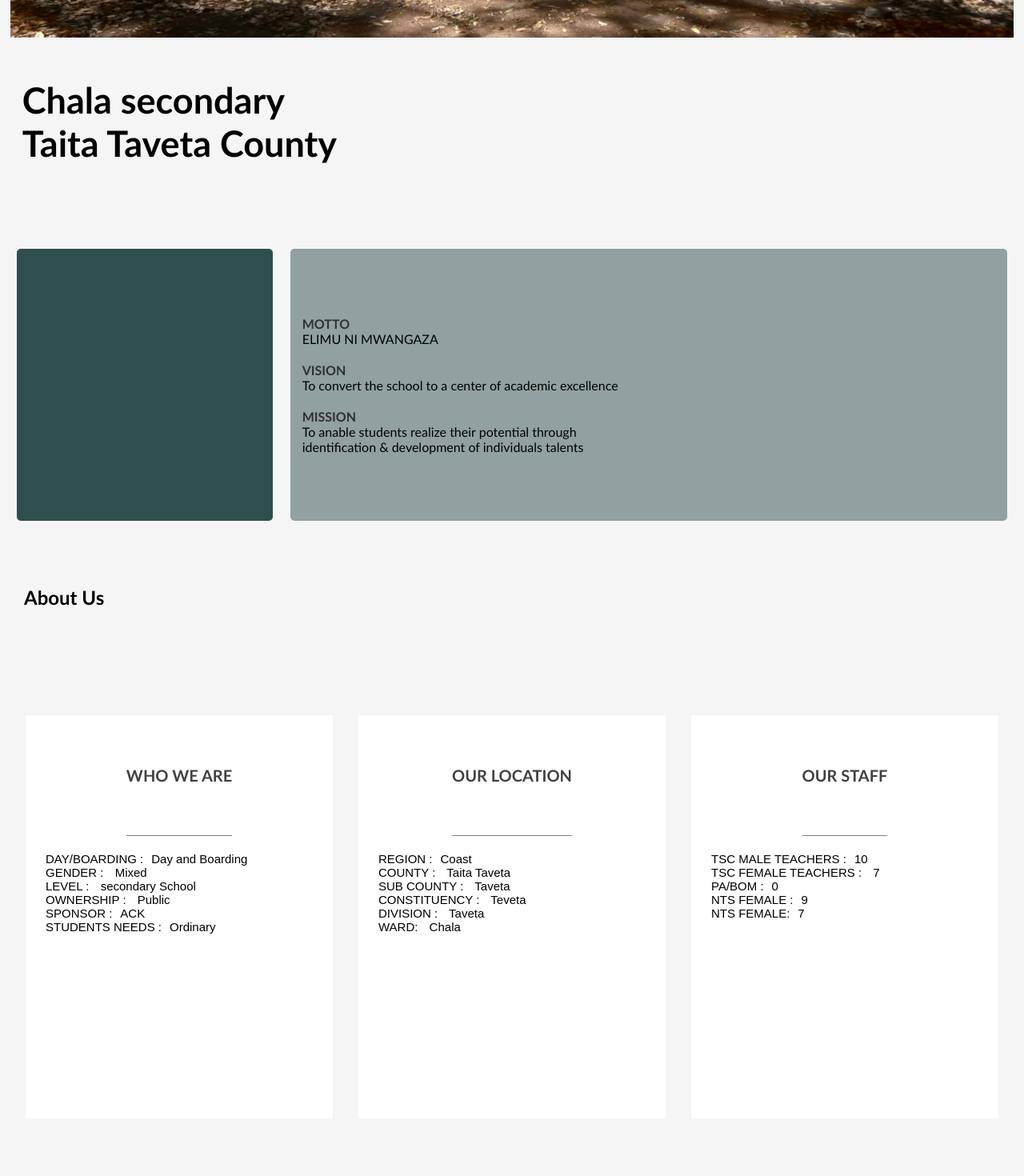
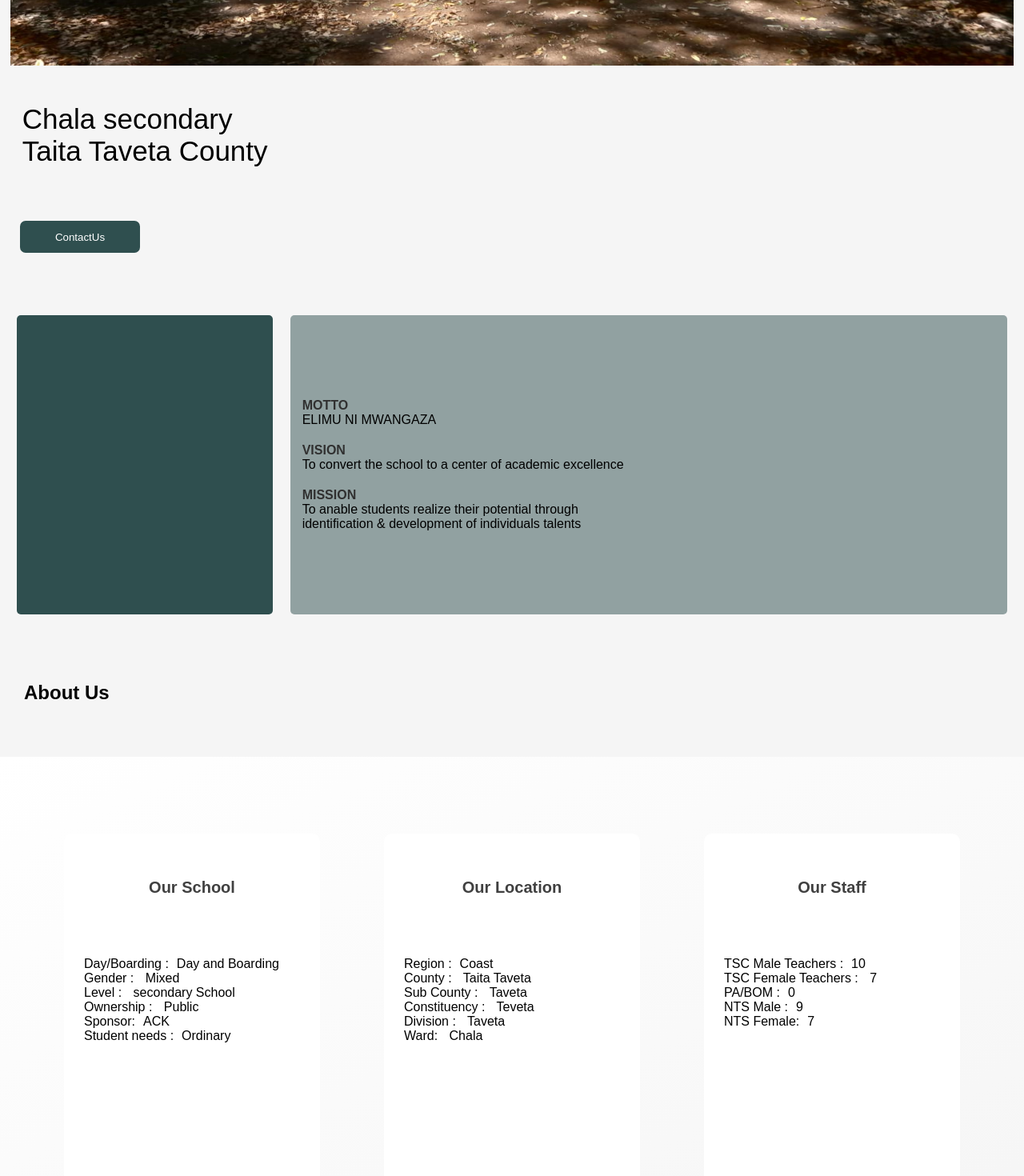
Before and after one commit to amnotperfect/Chala, a Next.js app: page / in a window 1280 px wide. Shown: the part 520-1990 px from the top of the page at 80% size. Built offline with nearby package versions, Linux system fonts and the light colour scheme.

Commit message:
ui updates

```diff
--- a/components/Details.js
+++ b/components/Details.js
@@ -4,69 +4,69 @@ function Details() {
   return (
     <div className={styles.details}>
       <div className={styles.infoCard}>
-        <h1>WHO WE ARE</h1>
+        <h1>Our School</h1>
         <ul>
           <li>
-            <span>DAY/BOARDING :</span>Day and Boarding
+            <span>Day/Boarding :</span>Day and Boarding
           </li>
           <li>
-            <span>GENDER :</span> Mixed
+            <span>Gender :</span> Mixed
           </li>
           <li>
-            <span>LEVEL :</span> secondary School
+            <span>Level :</span> secondary School
           </li>
           <li>
-            <span>OWNERSHIP :</span> Public
+            <span>Ownership :</span> Public
           </li>
           <li>
-            <span>SPONSOR :</span>ACK
+            <span>Sponsor:</span>ACK
           </li>
           <li>
-            <span>STUDENTS NEEDS :</span>Ordinary
+            <span>Student needs :</span>Ordinary
           </li>
         </ul>
       </div>
 
       <div className={styles.infoCard}>
-        <h1>OUR LOCATION</h1>
+        <h1>Our Location</h1>
         <ul>
           <li>
-            <span>REGION :</span>Coast
+            <span>Region :</span>Coast
           </li>
           <li>
-            <span>COUNTY :</span> Taita Taveta
+            <span>County :</span> Taita Taveta
           </li>
           <li>
-            <span>SUB COUNTY :</span> Taveta
+            <span>Sub County :</span> Taveta
           </li>
           <li>
-            <span>CONSTITUENCY :</span> Teveta
+            <span>Constituency :</span> Teveta
           </li>
           <li>
-            <span>DIVISION :</span> Taveta
+            <span>Division :</span> Taveta
           </li>
           <li>
-            <span>WARD:</span> Chala
+            <span>Ward:</span> Chala
           </li>
         </ul>
       </div>
       <div className={styles.infoCard}>
-        <h1>OUR STAFF</h1>
+        <h1>Our Staff</h1>
         <ul>
           <li>
-            <span>TSC MALE TEACHERS :</span>10
+            <span>TSC Male Teachers :</span>10
           </li>
           <li>
-            <span>TSC FEMALE TEACHERS :</span> 7
+            <span>TSC Female Teachers :</span> 7
           </li>
           <li>
             <span>PA/BOM :</span>0
           </li>
           <li>
-            <span>NTS FEMALE :</span>9
+            <span>NTS Male :</span>9
           </li>
           <li>
-            <span>NTS FEMALE:</span>7
+            <span>NTS Female:</span>7
           </li>
         </ul>
       </div>
--- a/components/Footer.js
+++ b/components/Footer.js
@@ -19,7 +19,6 @@ const Footer = () => {
           </li>
         </ul>
       </section>
-      <section></section>
     </div>
   );
 };
--- a/components/Nav.js
+++ b/components/Nav.js
@@ -7,6 +7,9 @@ function PopUpMenu() {
     <div className={styles.popUpMenu}>
       <li>
         <Link href="/Departments">Departments</Link>
+      </li>
+      <li>
+        <Link href="/Departments">Facilities </Link>
       </li>
       <li>
         <Link href="Management">Management</Link>
@@ -29,9 +32,6 @@ function Nav() {
         <li>
           <Link href="/Gallery">Gallery</Link>
         </li>
-        <li>
-          <Link href="/ContactUs">Contact Us</Link>
-        </li>
         {sideMenu && <PopUpMenu />}
       </ul>
     </nav>
--- a/pages/index.js
+++ b/pages/index.js
@@ -4,6 +4,7 @@ import styles from "../styles/Home.module.css";
 import Details from "../components/Details";
 import Footer from "../components/Footer";
 import Nav from "../components/Nav";
+import Link from "next/link";
 
 function OurInfo() {
   return (
@@ -56,6 +57,11 @@ export default function Home() {
             <h1>Taita Taveta County</h1>
           </section>
         </main>
+        <div className={styles.contactBtn}>
+          <button>
+            <Link href="/ContactUs">ContactUs</Link>
+          </button>
+        </div>
         <OurInfo />
         <Tittle tittle="About Us" />
         <Details />
--- a/styles/Footer.module.css
+++ b/styles/Footer.module.css
@@ -22,9 +22,10 @@
   justify-content: center;
   align-items: flex-start;
   background-color: '';
+  padding: 0px 15px;
 }
 
 .footer > section:nth-child(1) > ul > li {
-  margin: 10px 15px;
+  margin: 10px 0px;
   list-style-type: none;
 }
--- a/styles/Home.module.css
+++ b/styles/Home.module.css
@@ -94,11 +94,11 @@
 .welcome > section:nth-child(1) {
   background-color: gainsboro;
   position: relative;
-  flex: 0 0 70%;
+  flex: 0 0 75%;
 }
 
 .welcome > section:nth-child(2) {
-  flex: 0 0 30%;
+  flex: 0 0 25%;
   display: flex;
   flex-direction: column;
   justify-content: center;
@@ -107,12 +107,37 @@
 }
 
 .welcome > section:nth-child(2) > h1 {
-  font-size: 45px;
+  font-size: 35px;
+  font-family: sans-serif;
+  font-weight: 200;
+}
+
+.contactBtn {
+  width: 98%;
+  height: 80px;
+  margin: 0px 0px;
+  display: flex;
+  justify-content: flex-start;
+  align-items: center;
+  padding-left: 15px;
+}
+
+.contactBtn > button {
+  width: 150px;
+  height: 40px;
+  border-radius: 7px;
+  background: darkslategray;
+  color: white;
+  margin-left: 10px;
+}
+
+.contactBtn>button:hover{
+  background-color: slategray;
 }
 
 .ourInfo {
   width: 100%;
-  height: 50vh;
+  height: 55vh;
   background-color: "";
   display: flex;
   justify-content: space-evenly;
@@ -154,23 +179,23 @@
 
 .details {
   width: 100%;
-  height: 90vh;
-  margin-bottom: 40px;
-  background: whitesmoke;
+  height: 80vh;
+  margin: 40px 0px;
+  background: linear-gradient(to bottom right, white, whitesmoke);
   display: flex;
   justify-content: space-evenly;
   align-items: center;
 }
 
 .infoCard {
-  flex: 0 0 30%;
+  flex: 0 0 25%;
   height: 70%;
-  background-color: white;
+  background: white;
   display: flex;
   flex-direction: column;
   align-items: center;
   justify-content: space-evenly;
-  border-radius: 0px;
+  border-radius: 10px;
   border: solid 0px darkslategrey;
 }
 
@@ -179,7 +204,7 @@
   color: #404040;
   padding: 35px 0px;
   font-size: 20px;
-  border-bottom: 1px solid grey;
+  border-bottom: 0px solid grey;
   display: flex;
   justify-content: center;
   align-items: center;
@@ -198,7 +223,7 @@
 
 .infoCard > ul > li {
   font-family: sans-serif;
-  font-size: 15px;
+  font-size: 16px;
 }
 
 .infoCard > ul > li > span {
@@ -232,7 +257,7 @@
   }
 
   .welcome > section {
-    width: 100%;
+    width: 98%;
   }
 
   .welcome > section:nth-child(2) > h1 {
--- a/styles/globals.css
+++ b/styles/globals.css
@@ -2,8 +2,7 @@ html,
 body {
   padding: 0;
   margin: 0;
-  font-family: -apple-system, BlinkMacSystemFont, Segoe UI, Roboto, Oxygen,
-    Ubuntu, Cantarell, Fira Sans, Droid Sans, Helvetica Neue, sans-serif;
+  font-family: sans-serif;
 }
 
 a {
@@ -15,7 +14,10 @@ a {
   box-sizing: border-box;
   padding: 0px;
   margin: 0px;
-  font-family: "Trebuchet MS", "Lucida Sans Unicode", "Lucida Grande",
-    "Lucida Sans", Arial, sans-serif;
+  font-family: sans-serif;
+}
 
+button {
+  outline: none;
+  border: none;
 }
```
Also changed, not shown: pages/Gallery.js (+4 -3 lines), styles/Gallery.module.css (+5 -3 lines).
